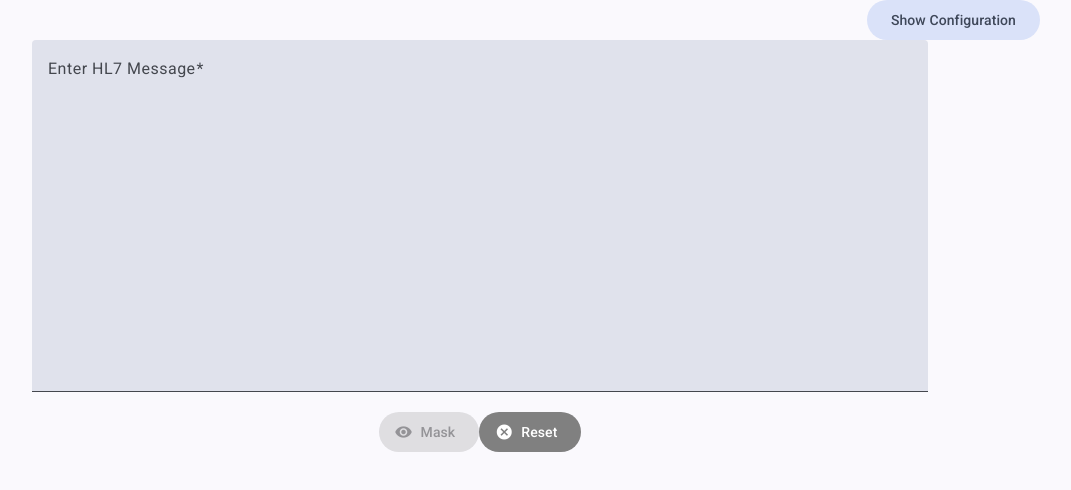
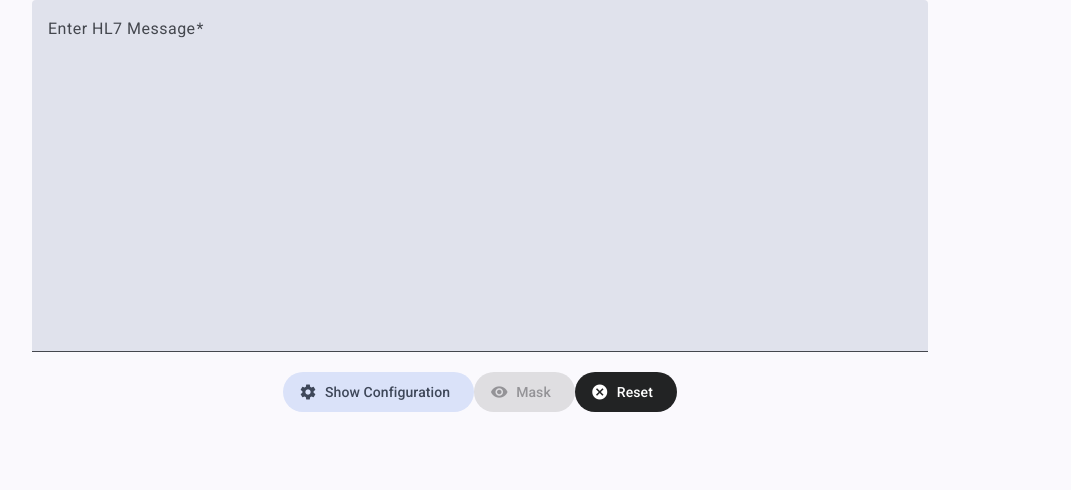
Before and after one commit to sambasiva2k2/hl7-phi-masking-tool, an Angular app: page / in a window 1280 px wide. Shown: the top 490 px of the page, without its empty margins (160-1231 px from the left). Built offline with nearby package versions, Linux system fonts and the light colour scheme.

Commit message:
Design changes

```diff
--- a/src/app/app.html
+++ b/src/app/app.html
@@ -1,3 +1,5 @@
-<div class="mr-10 ml-10">
-  <router-outlet />
+<div class="flex flex-col justify-end">
+  <div class="mr-10 ml-10">
+    <router-outlet></router-outlet>
+  </div>
 </div>
--- a/src/app/app.ts
+++ b/src/app/app.ts
@@ -1,10 +1,12 @@
 import { Component, signal } from '@angular/core';
 import {MatGridListModule} from '@angular/material/grid-list';
 import { RouterOutlet } from '@angular/router';
+import {MatDividerModule} from '@angular/material/divider';
+
 
 @Component({
   selector: 'app-root',
-  imports: [RouterOutlet, MatGridListModule],
+  imports: [RouterOutlet, MatGridListModule, MatDividerModule],
   templateUrl: './app.html',
   styleUrl: './app.css'
 })
--- a/src/app/components/dialog/dialog-data-example-dialog.html
+++ b/src/app/components/dialog/dialog-data-example-dialog.html
@@ -15,6 +15,7 @@
             </div>
             <div>
               <img
+                alt="Remove Field From Configuration"
                 class="h-6 w-6 cursor-pointer"
                 (click)="removeField(fieldPosition, item.key)"
                 src="x-circle-fill.svg"
@@ -29,6 +30,7 @@
   </mat-tab-group>
 
   <div class="flex flex-col">
+    <h3 class="text-lg font-bold text-center">Add a new field to mask</h3>
     <form class="example-form" [formGroup]="data.addFieldsToMaskForm">
       <div class="flex flex-col justify-between">
         <mat-form-field class="example-full-width">
@@ -45,10 +47,6 @@
           />
         </mat-form-field>
         <mat-form-field class="example-full-width">
-          <mat-label>Length</mat-label>
-          <input matInput placeholder="Enter Length" formControlName="length" pattern="[0-9]*" />
-        </mat-form-field>
-        <mat-form-field class="example-full-width">
           <mat-label>Sub Field</mat-label>
           <input
             matInput
@@ -57,6 +55,11 @@
             pattern="[0-9]*"
           />
         </mat-form-field>
+        <mat-form-field class="example-full-width">
+          <mat-label>Length</mat-label>
+          <input matInput placeholder="Enter Length" formControlName="length" pattern="[0-9]*" />
+        </mat-form-field>
+
         <mat-form-field>
           <mat-label>Mask Type</mat-label>
           <mat-select formControlName="type">
@@ -67,13 +70,23 @@
         </mat-form-field>
       </div>
 
+      <div class="flex flex-row justify-center">
         <button
           [disabled]="!data.addFieldsToMaskForm.valid"
           (click)="data.addEvent.emit()"
           matButton="filled"
         >
-        Submit
+          <mat-icon>check_circle_outline</mat-icon> Submit
         </button>
+        <button
+          style="background-color: #222324"
+          (click)="data.addFieldsToMaskForm.reset()"
+          matButton="filled"
+          ButtonType="reset"
+        >
+          <mat-icon>cancel</mat-icon> Reset
+        </button>
+      </div>
     </form>
   </div>
 </div>
--- a/src/app/components/dialog/dialog.html
+++ b/src/app/components/dialog/dialog.html
@@ -1 +1 @@
-<button matButton="tonal" (click)="openDialog()">{{dialogButtonText}}</button>
+<button matButton="tonal" (click)="openDialog()"><mat-icon>settings</mat-icon> {{dialogButtonText}}</button>
--- a/src/app/components/phi-mask/phi-mask.html
+++ b/src/app/components/phi-mask/phi-mask.html
@@ -1,14 +1,3 @@
-<div class="flex flex-row justify-end pr-10">
-  <dialog-data-example
-    [control]="addFieldsToMaskForm"
-    [data]="fieldsToMask"
-    [dialogButtonText]="'Show Configuration'"
-    [addFieldsToMaskForm]="addFieldsToMaskForm"
-    [maskingTypes]="maskingTypes"
-    (addEvent)="addFieldToMask()"
-  ></dialog-data-example>
-</div>
-
 <div class="flex flex-col justify-center">
   <div class="flex flex-row justify-center">
     <!-- <textarea
@@ -30,9 +19,23 @@
   </div>
 
   <div class="flex flex-row justify-center">
-    <button [disabled]="!(phiInputFormControl.valid && phiInputFormControl.value?.slice(0,3) == 'MSH')" (click)="maskPhi()" matButton="filled"><mat-icon>remove_red_eye</mat-icon> Mask</button>
+    <dialog-data-example
+      [control]="addFieldsToMaskForm"
+      [data]="fieldsToMask"
+      [dialogButtonText]="'Show Configuration'"
+      [addFieldsToMaskForm]="addFieldsToMaskForm"
+      [maskingTypes]="maskingTypes"
+      (addEvent)="addFieldToMask()"
+    ></dialog-data-example>
     <button
-      style="background-color: grey"
+      [disabled]="!(phiInputFormControl.valid && phiInputFormControl.value?.slice(0, 3) == 'MSH')"
+      (click)="maskPhi()"
+      matButton="filled"
+    >
+      <mat-icon>remove_red_eye</mat-icon> Mask
+    </button>
+    <button
+      style="background-color: #222324"
       (click)="phiInputFormControl.reset(); showResults = false"
       matButton="filled"
       ButtonType="reset"
@@ -42,20 +45,35 @@
   </div>
   @if (phiInputFormControl.dirty && phiInputFormControl.valid && showResults) {
   <div>
-    <div class="flex flex-row justify-end mt-10">
-      <img class="h-6 w-6 cursor-pointer" (click)="copyToClipboard()" src="clipboard.svg" />
-    </div>
     <!-- <textarea
       id="maskedPhiValueArea"
       class="w-[70vw] h-[35vh] p-4 border border-gray-300 rounded-md text-gray-800 placeholder:text-gray-400 focus:outline-none focus:ring-2 focus:ring-blue-500 focus:border-transparent pointer-events-none"
       [value]="maskedPhiValue"
     ></textarea> -->
-    <div class="flex flex-row justify-center">
+
+    <div class="flex flex-col justify-center items-center">
       <form class="textarea-form">
         <mat-form-field class="textarea-full-width">
-          <textarea class="textarea-full-width" id="maskedPhiValueArea" matInput [value]="maskedPhiValue"></textarea>
+          <textarea
+            [disabled]="true"
+            class="textarea-full-width"
+            id="maskedPhiValueArea"
+            matInput
+            [value]="maskedPhiValue"
+          ></textarea>
         </mat-form-field>
       </form>
+    </div>
+    <div class="flex flex-row justify-center">
+      <!-- <img
+        matTooltip="Copy masked PHI data to clipboard"
+        alt="Copy masked PHI to clipboard"
+        class="h-6 w-6 cursor-pointer align-right"
+        (click)="copyToClipboard()"
+        src="clipboard.svg"
+      /> -->
+
+      <button (click)="copyToClipboard()" matButton="filled"><mat-icon>file_copy</mat-icon> Copy</button>
     </div>
   </div>
   }
--- a/src/app/components/phi-mask/phi-mask.ts
+++ b/src/app/components/phi-mask/phi-mask.ts
@@ -1,4 +1,4 @@
-import { Component } from '@angular/core';
+import { Component, inject } from '@angular/core';
 import { FormControl, FormGroup, ReactiveFormsModule, Validators } from '@angular/forms';
 import { ClipboardModule } from '@angular/cdk/clipboard';
 import { Clipboard } from '@angular/cdk/clipboard';
@@ -14,9 +14,10 @@ import { MatInputModule } from '@angular/material/input';
 import { MatSelectModule } from '@angular/material/select';
 import { MatButtonModule } from '@angular/material/button';
 import { faker, fi } from '@faker-js/faker';
-import {MatTabsModule} from '@angular/material/tabs';
-import { DialogDataExampleDialog, DialogDataExample } from "../dialog/dialog";
-
+import { MatTabsModule } from '@angular/material/tabs';
+import { DialogDataExampleDialog, DialogDataExample } from '../dialog/dialog';
+import { MatTooltipModule } from '@angular/material/tooltip';
+import { MatSnackBar } from '@angular/material/snack-bar';
 
 interface field {
   field: number;
@@ -45,12 +46,15 @@ interface fieldDefinitions {
     MatSelectModule,
     MatButtonModule,
     MatTabsModule,
-    DialogDataExample
-],
+    DialogDataExample,
+    MatTooltipModule,
+  ],
   templateUrl: './phi-mask.html',
   styleUrl: './phi-mask.css',
 })
 export class PhiMask {
+  private _snackBar = inject(MatSnackBar);
+
   phiInputFormControl = new FormControl('', [Validators.required]);
 
   addFieldsToMaskForm = new FormGroup({
@@ -93,6 +97,10 @@ export class PhiMask {
       };
       localStorage.setItem('fieldsToMask', JSON.stringify(this.fieldsToMask));
     }
+  }
+
+  openSnackBar(message: string, action: string) {
+    this._snackBar.open(message, action);
   }
 
   // ngOnInit() {
@@ -209,10 +217,11 @@ export class PhiMask {
     const text: string = this.maskedPhiValue || '';
     console.log(text);
     const successful = this.clipboard.copy(text);
+    this.openSnackBar("Successfully Copied to clipboard", "Close")
   }
 
   clearPreferences() {
     localStorage.clear();
-    this.fieldsToMask = {}
+    this.fieldsToMask = {};
   }
 }
```
Also changed, not shown: src/app/components/dialog/dialog.ts (+5 -2 lines), 5 other files (tests, documents, lock files or other folders). Lines whose indentation alone changed are shown as unchanged.
